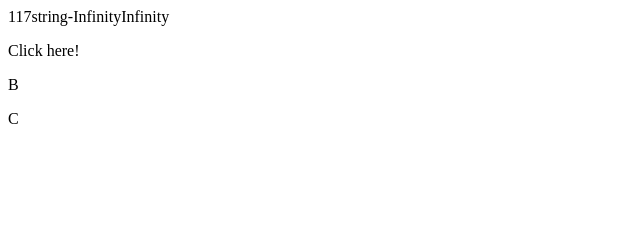
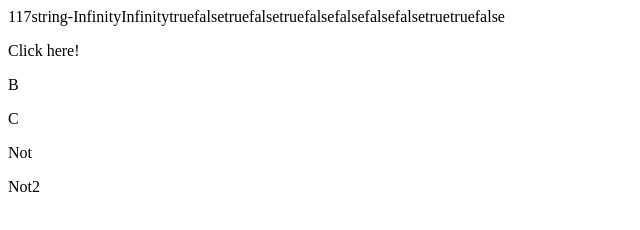
Before and after one commit to brynnpeirce/JavaScript-Projects, a plain HTML site: page Basic JavaScript Projects/Project5_comparisons_type_coercion/index.html in a window 1280 px wide. Shown: the whole page, without its empty margins (0-640 px from the left). Drawn offline with Linux system fonts and the light colour scheme.

Commit message:
assignment

```diff
--- a/Basic JavaScript Projects/Project5_comparisons_type_coercion/JS/main.js
+++ b/Basic JavaScript Projects/Project5_comparisons_type_coercion/JS/main.js
@@ -1,5 +1,5 @@
-document.write("11" + 7);
-document.write(typeof "animal")
+document.write("11" + 7); //combining a string and a number
+document.write(typeof "animal") // using typeof operator
 
 function my_Function() {
     document.getElementById("A").innerHTML = 0/0
@@ -16,3 +16,35 @@ document.getElementById("C").innerHTML = isNaN(9);
 document.write(-3E310)
 
 document.write(3E310)
+
+document.write(5<10);
+document.write(5>10);
+
+console.log(10+6);
+
+console.log(10<4);
+
+document.write(10 == 10); // comparing 2 variables
+document.write(10 == 5+3);
+
+var savings = 1000;
+var checkings = 1000;
+document.write(savings === checkings); //comparing two variables to be same type and value
+
+document.write("happy" === 10); // will display false
+document.write("ten" === 10); //false
+document.write(10 === 11); ///false
+
+document.write(10>11 && 10<12); //false
+document.write(9>8 && 8<10); // true
+
+document.write(10>9 || 10>1); //true
+document.write(2<1 || 1>11); //false
+
+function not_Function() {
+    document.getElementById("Not").innerHTML = !(10>1); //false
+}
+
+function not_Function2() {
+    document.getElementById("Notagain").innerHTML = !(10<1); //true
+}
--- a/Basic JavaScript Projects/Project5_comparisons_type_coercion/index.html
+++ b/Basic JavaScript Projects/Project5_comparisons_type_coercion/index.html
@@ -8,5 +8,7 @@
         <p id="A" onclick="my_Function()">Click here!</p>
         <p id="B" onclick="number_One()">B</p>
         <p id="C" onclick="number_Two()">C</p>
+        <p id="Not" onclick="not_Function()">Not</p>
+        <p id="Notagain" onclick="not_Function2()">Not2</p>
     </body>
 </html>
```
